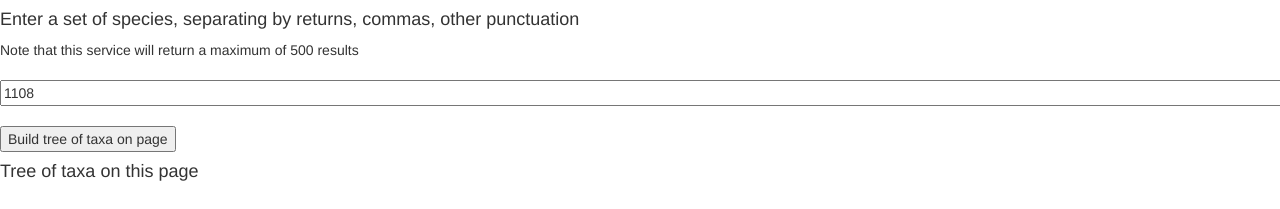
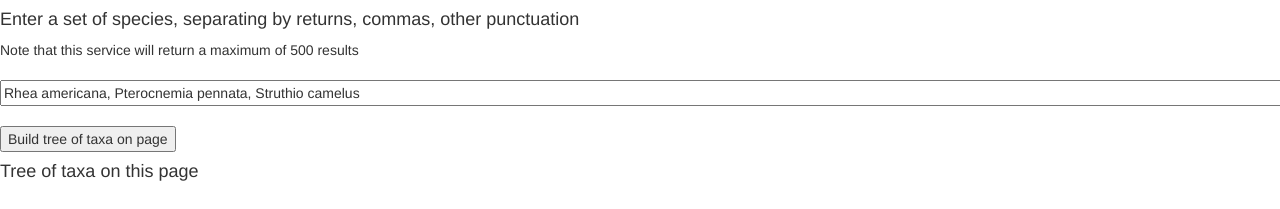
Before and after one commit to bomeara/jsphylotastic, a plain HTML site: page freetext.html in a window 1280 px wide. Shown: the top 209 px of the page. Drawn offline with nearby package versions, Linux system fonts and the light colour scheme.

Commit message:
fn name change

```diff
--- a/freetext.html
+++ b/freetext.html
@@ -35,7 +35,7 @@
     <br />
     <br />
 
-    <input type="text" id="myText" value="1108" size="200">
+    <input type="text" id="myText" value="Rhea americana, Pterocnemia pennata, Struthio camelus" size="200">
 
 
     <br />
```
